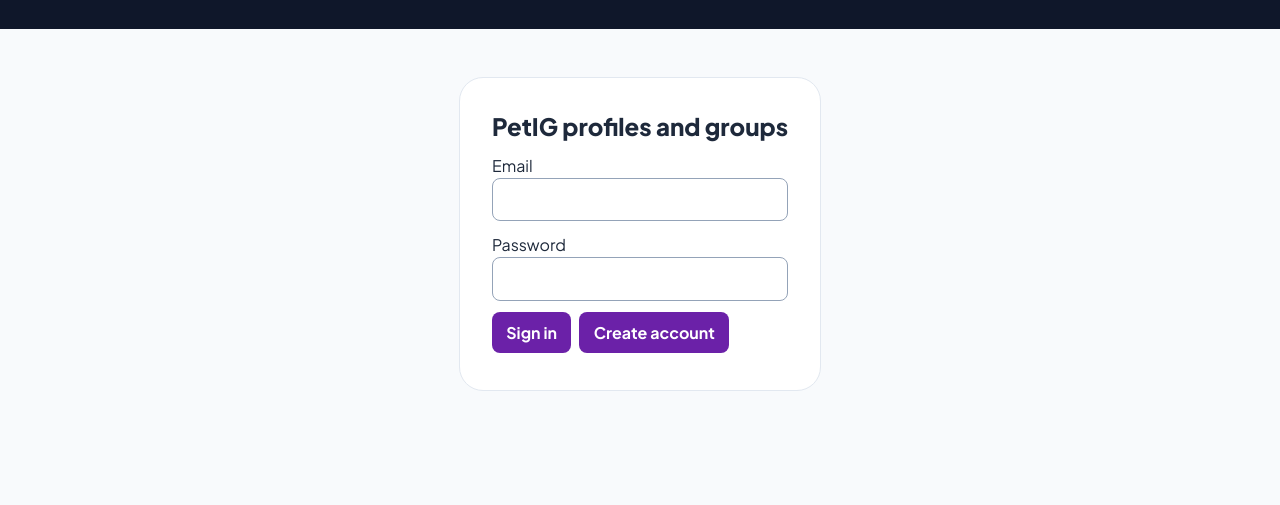
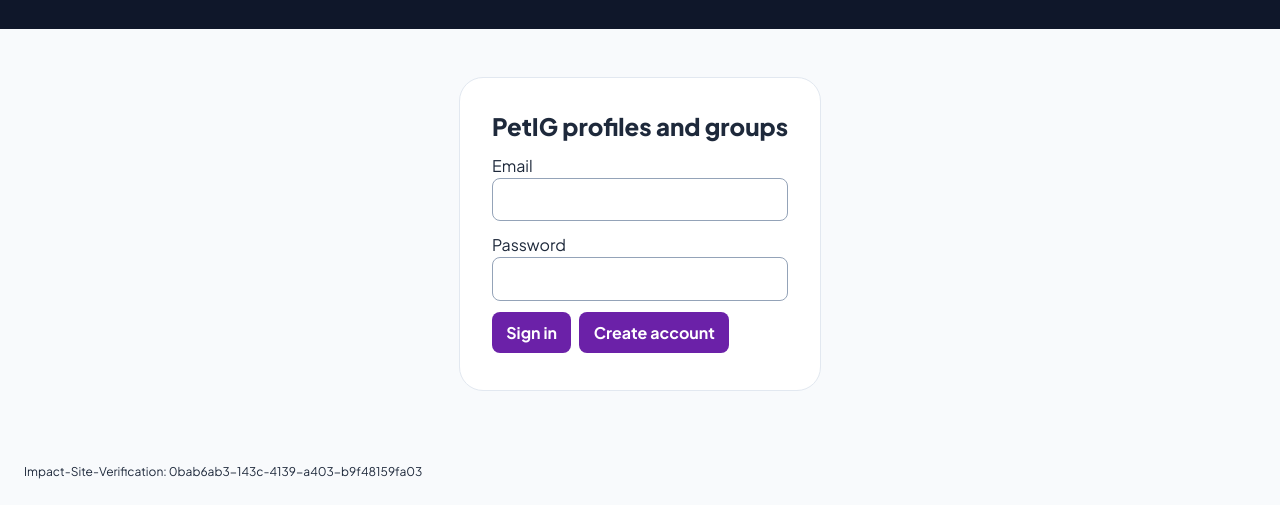
Before and after one commit to DSangHub/petig, a plain HTML site: page index.html in a window 1280 px wide. Shown: the part 1287-1792 px from the top of the page. Before the commit the page ends 1726 px from the top, so only its background shows below. Drawn offline with nearby package versions, Linux system fonts and the light colour scheme.

Commit message:
Add Impact content ownership verification to homepage

```diff
--- a/index.html
+++ b/index.html
@@ -1435,5 +1435,6 @@
 })();
 
 </script>
+<p style="margin:16px;padding:8px;font-size:12px;overflow-wrap:anywhere">Impact-Site-Verification: 0bab6ab3-143c-4139-a403-b9f48159fa03</p>
 </body>
 </html>
```
